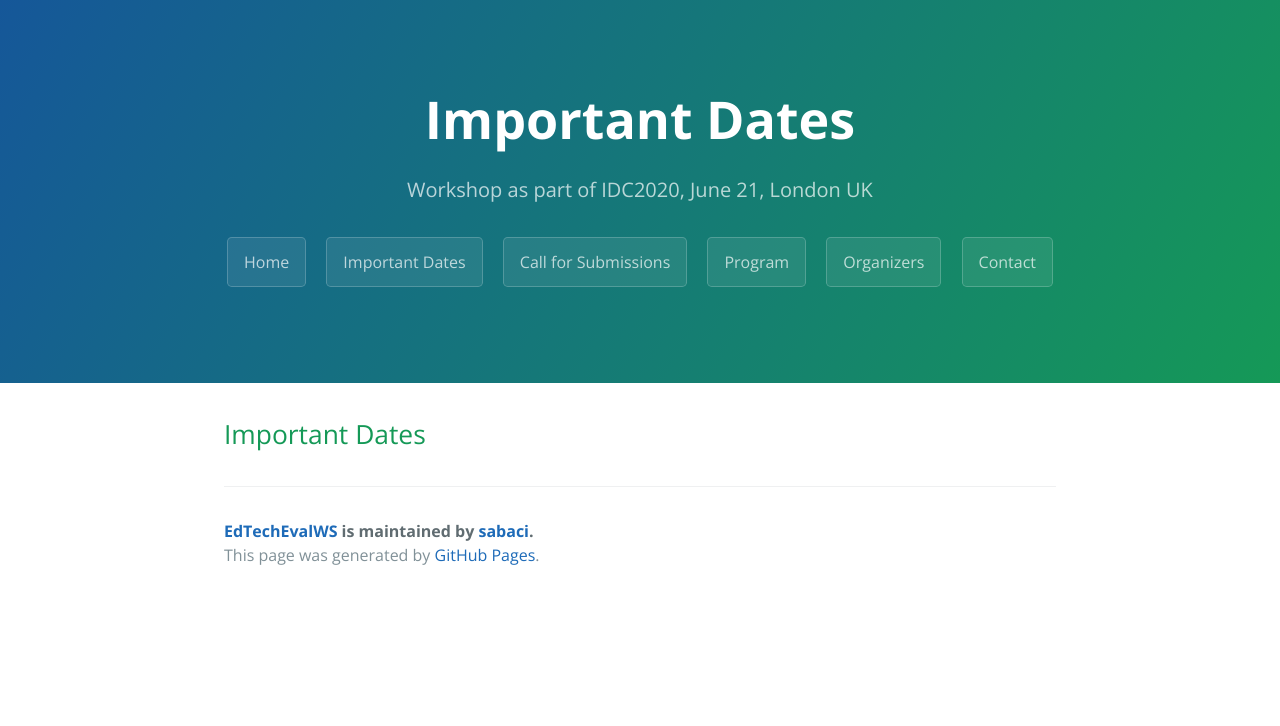
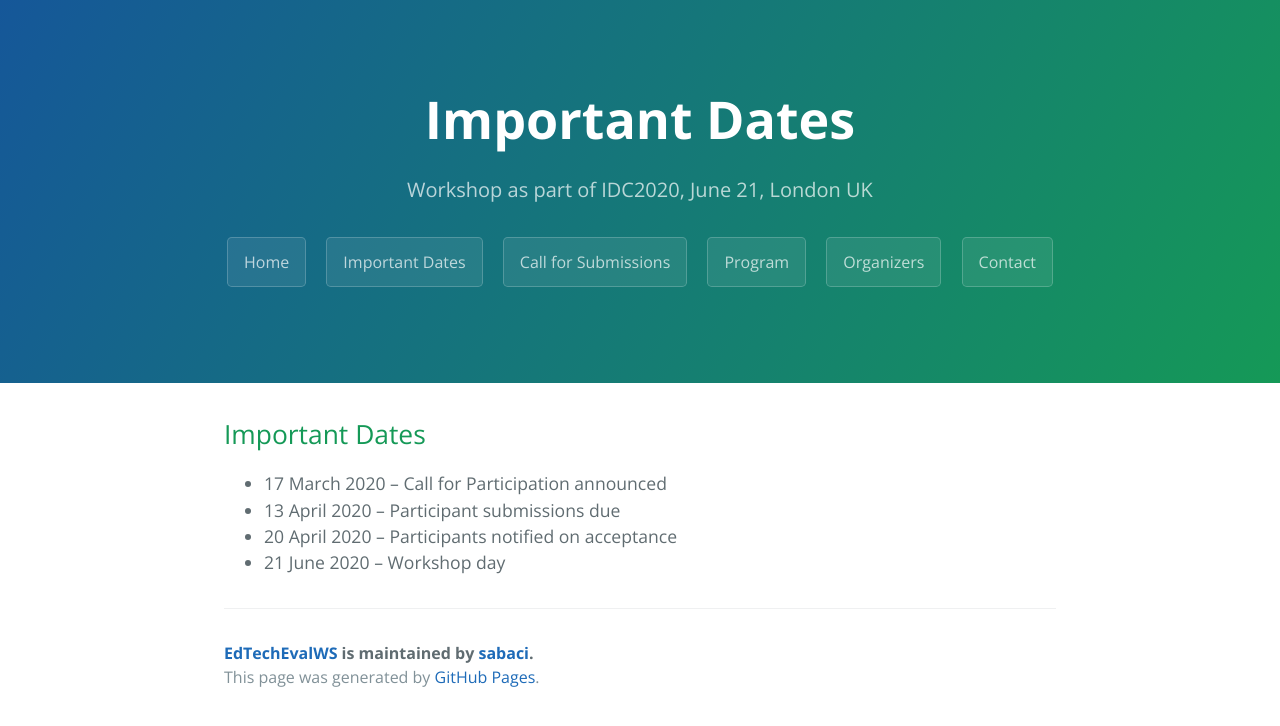
Before and after one commit to sabaci/EdTechEvalWS, a Jekyll site: the page built from updates.md, in a window 1280 px wide. Shown: the top 726 px of the page. Built offline with Jekyll 4.4.1, drawn with Linux system fonts in a browser that asks for light colours; our own code applies the rules of GitHub Pages for plain Markdown files.

Commit message:
Update updates.md

```diff
--- a/updates.md
+++ b/updates.md
@@ -1 +1,6 @@
 ## Important Dates
+
+- 17 March 2020 – Call for Participation announced
+- 13 April 2020 – Participant submissions due
+- 20 April 2020 – Participants notified on acceptance
+- 21 June 2020 – Workshop day
```
